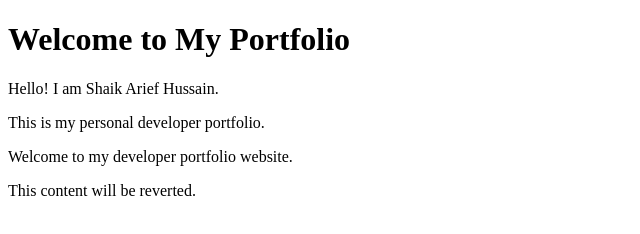
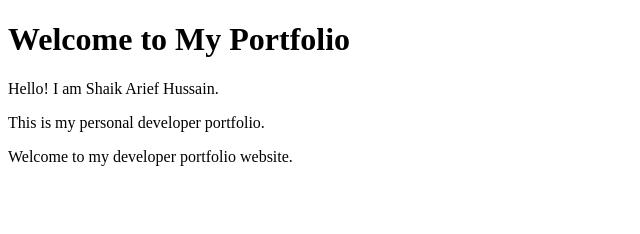
Before and after one commit to ARIEF-SHAIK/DevPortfolio, a plain HTML site: page index.html in a window 1280 px wide. Shown: the whole page, without its empty margins (0-640 px from the left). Drawn offline with Linux system fonts and the light colour scheme.

Commit message:
Revert temporary homepage content

```diff
--- a/index.html
+++ b/index.html
@@ -10,4 +10,3 @@
 </body>
 </html>
     <p>Welcome to my developer portfolio website.</p>
-    <p>This content will be reverted.</p>
```
